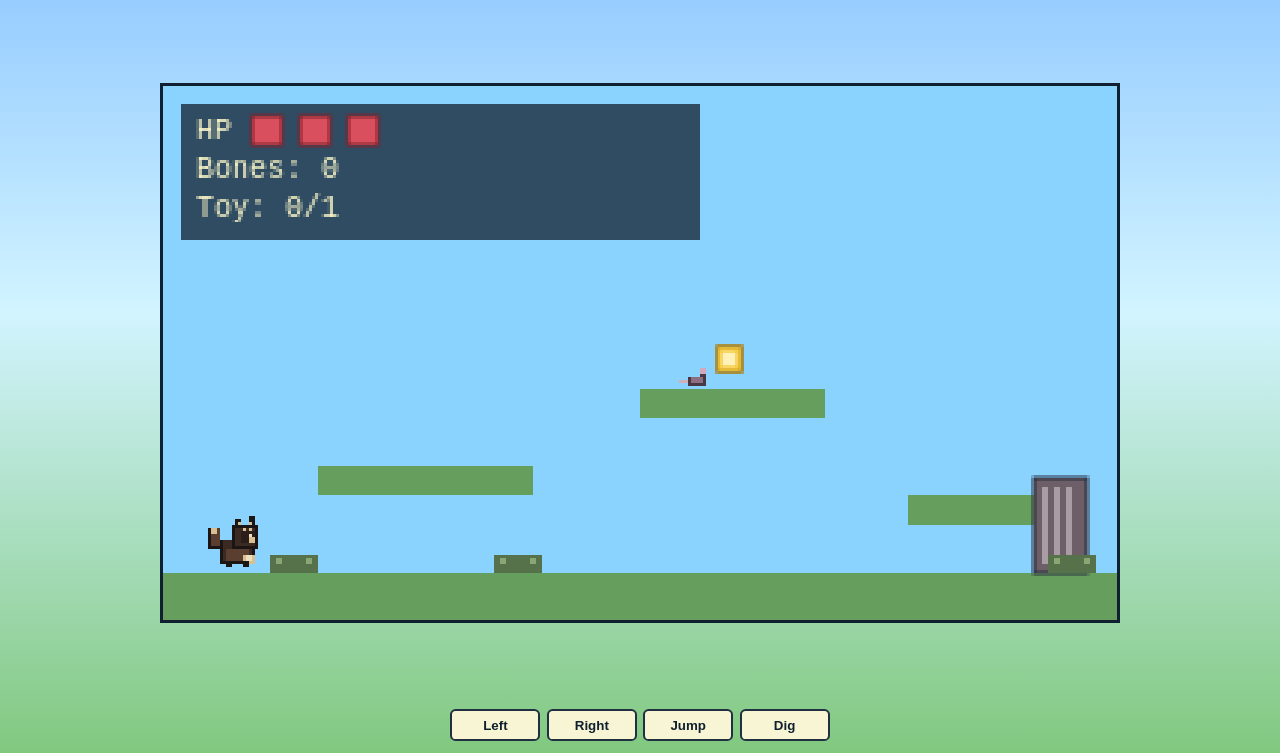
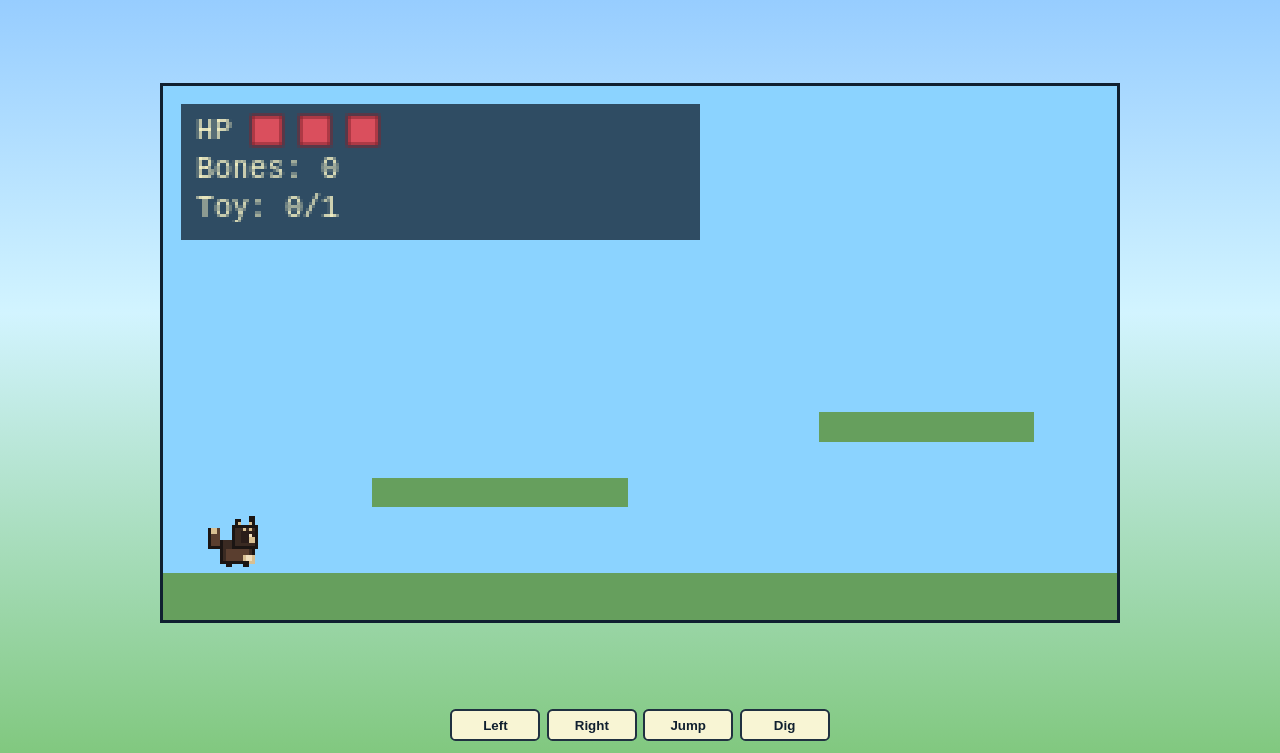
Before and after one commit to nclaursen/sisu-game, a website built with Vite: page index.html in a window 1280 px wide. Both pictures are taken after a click on the button "Start". Shown: the part 47-800 px from the top of the page. Built offline with nearby package versions, Linux system fonts and the light colour scheme.

Commit message:
Add side-scrolling camera and wide world levels

```diff
--- a/src/game.ts
+++ b/src/game.ts
@@ -73,6 +73,8 @@ interface SpawnPoint {
 interface LevelDefinition {
   id: string;
   name: string;
+  width: number;
+  height: number;
   backgroundColor: string;
   platforms: Rect[];
   enemySpawnPoints: SpawnPoint[];
@@ -100,6 +102,7 @@ interface GameCallbacks {
 
 const INTERNAL_WIDTH = 320;
 const INTERNAL_HEIGHT = 180;
+const CAMERA_PLAYER_SCREEN_X = INTERNAL_WIDTH * 0.4;
 const GRAVITY = 1200;
 const ACCEL = 900;
 const AIR_ACCEL = 650;
@@ -153,64 +156,105 @@ const PLAYER_START_Y = 40;
 const LEVEL_WILD_GARDEN: LevelDefinition = {
   id: "wild-garden",
   name: "Wild Garden",
+  width: 2200,
+  height: INTERNAL_HEIGHT,
   backgroundColor: "#8bd3ff",
   platforms: [
-    { x: 0, y: 164, w: 320, h: 16 },
-    { x: 52, y: 128, w: 72, h: 10 },
-    { x: 160, y: 102, w: 62, h: 10 },
-    { x: 250, y: 138, w: 56, h: 10 }
+    { x: 0, y: 164, w: 2200, h: 16 },
+    { x: 70, y: 132, w: 86, h: 10 },
+    { x: 220, y: 110, w: 72, h: 10 },
+    { x: 390, y: 136, w: 92, h: 10 },
+    { x: 540, y: 102, w: 74, h: 10 },
+    { x: 700, y: 126, w: 84, h: 10 },
+    { x: 890, y: 98, w: 80, h: 10 },
+    { x: 1080, y: 136, w: 96, h: 10 },
+    { x: 1260, y: 108, w: 78, h: 10 },
+    { x: 1450, y: 124, w: 90, h: 10 },
+    { x: 1640, y: 96, w: 82, h: 10 },
+    { x: 1830, y: 130, w: 94, h: 10 },
+    { x: 2010, y: 112, w: 72, h: 10 }
   ],
   enemySpawnPoints: [
-    { x: 78, groundY: 128 },
-    { x: 176, groundY: 102 },
-    { x: 270, groundY: 138 },
-    { x: 236, groundY: 138 }
+    { x: 120, groundY: 132 },
+    { x: 430, groundY: 136 },
+    { x: 740, groundY: 126 },
+    { x: 1120, groundY: 136 },
+    { x: 1500, groundY: 124 },
+    { x: 1860, groundY: 130 }
   ],
-  goldenToyPosition: { x: 186, y: 88 },
-  exitGatePosition: { x: 292, y: 132 },
+  goldenToyPosition: { x: 1560, y: 82 },
+  exitGatePosition: { x: 2080, y: 132 },
   digSeed: "wild-garden-seed"
 };
 
 const LEVEL_COURTYARD: LevelDefinition = {
   id: "courtyard",
   name: "Courtyard",
+  width: 2200,
+  height: INTERNAL_HEIGHT,
   backgroundColor: "#d9dde2",
   platforms: [
-    { x: 0, y: 164, w: 320, h: 16 },
-    { x: 26, y: 138, w: 70, h: 10 },
-    { x: 116, y: 118, w: 58, h: 10 },
-    { x: 190, y: 98, w: 52, h: 10 },
-    { x: 246, y: 128, w: 54, h: 10 }
+    { x: 0, y: 164, w: 2200, h: 16 },
+    { x: 40, y: 144, w: 70, h: 10 },
+    { x: 150, y: 122, w: 62, h: 10 },
+    { x: 250, y: 100, w: 54, h: 10 },
+    { x: 350, y: 132, w: 72, h: 10 },
+    { x: 500, y: 112, w: 58, h: 10 },
+    { x: 620, y: 90, w: 54, h: 10 },
+    { x: 760, y: 124, w: 70, h: 10 },
+    { x: 920, y: 102, w: 56, h: 10 },
+    { x: 1040, y: 82, w: 54, h: 10 },
+    { x: 1180, y: 126, w: 72, h: 10 },
+    { x: 1360, y: 106, w: 60, h: 10 },
+    { x: 1500, y: 86, w: 54, h: 10 },
+    { x: 1650, y: 122, w: 74, h: 10 },
+    { x: 1830, y: 100, w: 60, h: 10 },
+    { x: 1980, y: 124, w: 76, h: 10 }
   ],
   enemySpawnPoints: [
-    { x: 34, groundY: 138 },
-    { x: 124, groundY: 118 },
-    { x: 198, groundY: 98 },
-    { x: 258, groundY: 128 }
+    { x: 70, groundY: 144 },
+    { x: 390, groundY: 132 },
+    { x: 800, groundY: 124 },
+    { x: 1210, groundY: 126 },
+    { x: 1690, groundY: 122 },
+    { x: 2020, groundY: 124 }
   ],
-  goldenToyPosition: { x: 204, y: 84 },
-  exitGatePosition: { x: 292, y: 132 },
+  goldenToyPosition: { x: 1700, y: 74 },
+  exitGatePosition: { x: 2080, y: 132 },
   digSeed: "courtyard-seed"
 };
 
 const LEVEL_SNOW_GARDEN: LevelDefinition = {
   id: "snow-garden",
   name: "Snow Garden",
+  width: 2200,
+  height: INTERNAL_HEIGHT,
   backgroundColor: "#b7d4ef",
   platforms: [
-    { x: 0, y: 164, w: 320, h: 16 },
-    { x: 52, y: 128, w: 72, h: 10 },
-    { x: 160, y: 102, w: 62, h: 10 },
-    { x: 250, y: 138, w: 56, h: 10 }
+    { x: 0, y: 164, w: 2200, h: 16 },
+    { x: 70, y: 132, w: 86, h: 10 },
+    { x: 220, y: 110, w: 72, h: 10 },
+    { x: 390, y: 136, w: 92, h: 10 },
+    { x: 540, y: 102, w: 74, h: 10 },
+    { x: 700, y: 126, w: 84, h: 10 },
+    { x: 890, y: 98, w: 80, h: 10 },
+    { x: 1080, y: 136, w: 96, h: 10 },
+    { x: 1260, y: 108, w: 78, h: 10 },
+    { x: 1450, y: 124, w: 90, h: 10 },
+    { x: 1640, y: 96, w: 82, h: 10 },
+    { x: 1830, y: 130, w: 94, h: 10 },
+    { x: 2010, y: 112, w: 72, h: 10 }
   ],
   enemySpawnPoints: [
-    { x: 78, groundY: 128 },
-    { x: 176, groundY: 102 },
-    { x: 270, groundY: 138 },
-    { x: 236, groundY: 138 }
+    { x: 120, groundY: 132 },
+    { x: 430, groundY: 136 },
+    { x: 740, groundY: 126 },
+    { x: 1120, groundY: 136 },
+    { x: 1500, groundY: 124 },
+    { x: 1860, groundY: 130 }
   ],
-  goldenToyPosition: { x: 186, y: 88 },
-  exitGatePosition: { x: 292, y: 132 },
+  goldenToyPosition: { x: 1640, y: 84 },
+  exitGatePosition: { x: 2080, y: 132 },
   digSeed: "snow-garden-seed"
 };
 
@@ -260,6 +304,7 @@ export class Game {
   private elapsedSec = 0;
   private levelIndex = 0;
   private levelTitleTimerSec = 0;
+  private camera = { x: 0, y: 0 };
 
   private playerState: PlayerActionState = "normal";
   private digTimerSec = 0;
@@ -414,6 +459,8 @@ export class Game {
     this.hasGoldenToy = false;
     this.gateHintTimerSec = 0;
     this.levelTitleTimerSec = 1.5;
+    this.camera.x = 0;
+    this.camera.y = 0;
   }
 
   isGameOver(): boolean {
@@ -523,6 +570,7 @@ export class Game {
     this.player.vy = Math.min(this.player.vy, TERMINAL_VELOCITY);
 
     this.moveHorizontal(delta, state);
+    this.clampPlayerToWorldBounds();
     this.moveVertical(delta);
     this.player.grounded = this.checkGrounded();
     if (this.player.grounded) {
@@ -536,6 +584,7 @@ export class Game {
     this.handlePlayerEnemyCollision(previousPlayerBottom);
     this.updateBonesAndParticles(delta);
     this.handleGoldenToyAndGate();
+    this.updateCamera();
     this.updatePlayerAnimation(delta);
 
     this.player.animationTime += delta;
@@ -579,6 +628,17 @@ export class Game {
       }
 
       this.player.vy = 0;
+    }
+  }
+
+  private clampPlayerToWorldBounds(): void {
+    const maxX = this.currentLevel().width - this.player.w;
+    if (this.player.x < 0) {
+      this.player.x = 0;
+      this.player.vx = Math.max(0, this.player.vx);
+    } else if (this.player.x > maxX) {
+      this.player.x = maxX;
+      this.player.vx = Math.min(0, this.player.vx);
     }
   }
 
@@ -983,7 +1043,7 @@ export class Game {
 
     const count = DIG_SPOT_MIN_COUNT + Math.floor(rng() * (DIG_SPOT_MAX_COUNT - DIG_SPOT_MIN_COUNT + 1));
     const minX = Math.max(
-      ground.x + Math.floor(INTERNAL_WIDTH * DIG_START_MIN_X_FACTOR),
+      ground.x + Math.floor(this.currentLevel().width * DIG_START_MIN_X_FACTOR),
       ground.x + DIG_MIN_DISTANCE_FROM_START
     );
     const maxX = ground.x + ground.w - DIG_SPOT_WIDTH - 2;
@@ -1036,6 +1096,9 @@ export class Game {
     this.ctx.fillStyle = this.currentLevel().backgroundColor;
     this.ctx.fillRect(0, 0, INTERNAL_WIDTH, INTERNAL_HEIGHT);
 
+    this.ctx.save();
+    this.ctx.translate(-this.camera.x, -this.camera.y);
+
     this.ctx.fillStyle = "#669f5d";
     for (const platform of this.currentLevel().platforms) {
       this.ctx.fillRect(platform.x, platform.y, platform.w, platform.h);
@@ -1050,6 +1113,8 @@ export class Game {
       enemy.draw(this.ctx);
     }
     this.drawPlayer();
+    this.ctx.restore();
+
     this.drawHud();
     if (this.gateHintTimerSec > 0) {
       this.drawGateHint();
@@ -1279,7 +1344,7 @@ export class Game {
     this.ctx.fillStyle = "#d7f3ff";
     this.ctx.font = "9px monospace";
     this.ctx.fillText(`GS:${this.gameState} G:${this.player.grounded ? 1 : 0} H:${this.hearts} B:${this.bonesCollected}`, 10, 68);
-    this.ctx.fillText(`Toy:${this.hasGoldenToy ? 1 : 0} GateHint:${this.gateHintTimerSec.toFixed(2)}`, 10, 80);
+    this.ctx.fillText(`Toy:${this.hasGoldenToy ? 1 : 0} CamX:${this.camera.x.toFixed(1)}`, 10, 80);
     this.ctx.fillText(`State:${this.playerState} DigT:${Math.max(0, this.digTimerSec).toFixed(2)}`, 10, 92);
     this.ctx.fillText(`VX:${this.player.vx.toFixed(1)} VY:${this.player.vy.toFixed(1)}`, 10, 104);
     this.ctx.fillText(`Coyote:${coyoteRemaining.toFixed(0)}ms`, 10, 116);
@@ -1295,6 +1360,13 @@ export class Game {
     };
 
     return this.currentLevel().platforms.some((platform) => intersectsWithSkin(probe, platform, COLLISION_SKIN));
+  }
+
+  private updateCamera(): void {
+    const maxCameraX = Math.max(0, this.currentLevel().width - INTERNAL_WIDTH);
+    const desiredX = this.player.x - CAMERA_PLAYER_SCREEN_X;
+    this.camera.x = clamp(desiredX, 0, maxCameraX);
+    this.camera.y = 0;
   }
 
   private currentLevel(): LevelDefinition {
```
Also changed, not shown: dist/assets/index-CX8CaNUU.js (deleted), dist/assets/index-CrnI-3KJ.js (added), dist/index.html.
